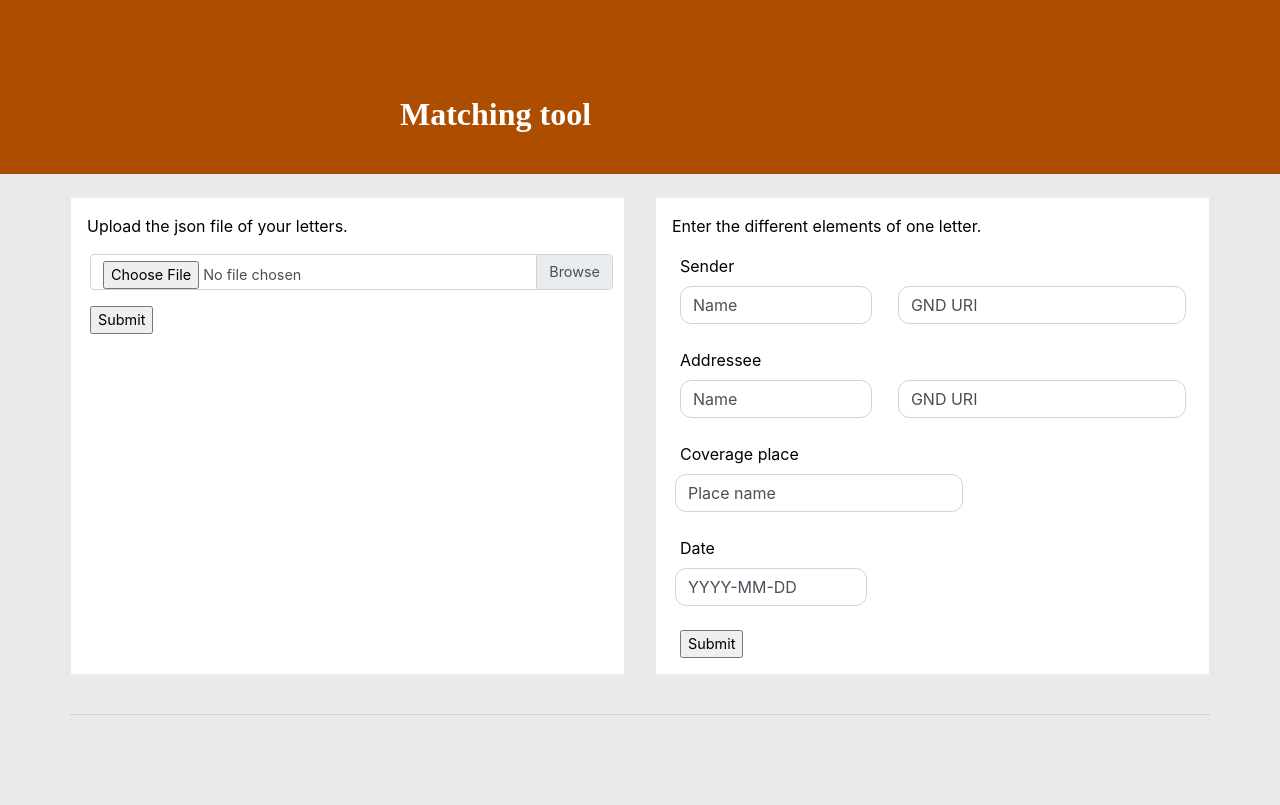
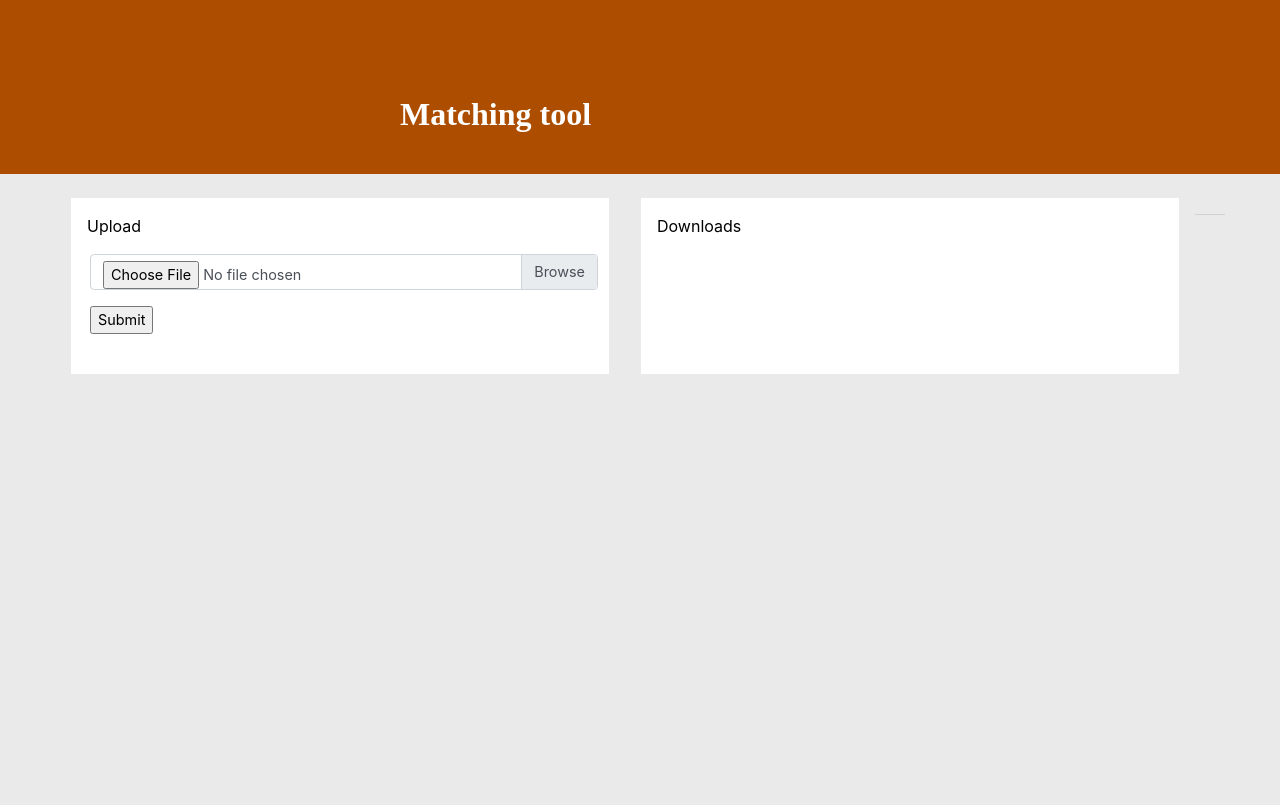
Before and after one commit to axellelecroq/cS-matchingtool, a Flask app: page /matching in a window 1280 px wide. Shown: the part 43-848 px from the top of the page. After the commit the page ends 417 px from the top, so only its background shows below. Run offline with Flask 2, Linux system fonts and the light colour scheme; some libraries are stand-ins or nearby versions; some web fonts are replaced.

Commit message:
Move download in handle_matching route

```diff
--- a/app/routes/generic.py
+++ b/app/routes/generic.py
@@ -12,19 +12,15 @@ def home():
 
 @app.route("/matching", methods=["GET", "POST"])
 def handle_matching():
-    if request.method.lower() == "post":
+    if request.method.lower() == "post" and 'upload' in request.form:
         if request.files["records"]:
             file = request.files["records"]
-            file.filename = "csdata.xml"
             upload_file(file)
-            matching("app/data/csdata.xml")
-            return redirect('/download')
+            matching("app/data/{filename}".format(filename=file.filename))
+            return render_template("pages/matchingtool.html", download= True)
 
-    return render_template("pages/matchingtool.html")
+    elif request.method.lower() == "post" and 'download' in request.form:
+        print('ok')
+        return send_file("app/data/output.xml", as_attachment=True, attachment_filename="matchs.xml")
 
-
-@app.route("/download", methods=["GET", "POST"])
-def save_file():
-    if request.method.lower() == "post":
-        return send_file("app/data/output.xml", as_attachment=True, attachment_filename="matchs.xml")
-    return render_template("pages/download.html")
+    return render_template("pages/matchingtool.html", download= False)
--- a/app/templates/pages/matchingtool.html
+++ b/app/templates/pages/matchingtool.html
@@ -7,44 +7,31 @@
 <div class="container contentBottom" id="home">
     <div class='row'>
     <div class='col box'>
-    <p>Upload the json file of your letters.</p>
+    <p>Upload</p>
     <form class="form" enctype="multipart/form-data" action="" method="POST" style='margin-left: 0.5em;'>
         <div class='form-row'>
               <span class="custom-file">
                   <input type="file" name="records" class="custom-file-label">
               </span>
               <span>
-                  <input type="submit" value="Submit" style='margin-top: 1em;'>
+                  <input type="submit" value="Submit" name='upload' style='margin-top: 1em;'>
                 </span>
         </div>
     </form>
 </div>
+
     <div class='col box'>
-    <p>Enter the different elements of one letter.</p>
-        <form class="form" enctype="multipart/form-data" action=""  style='margin-left: 0.5em;'> <!--method="POST"-->
 
-        <label >Sender</label>
-        <div class='form-row'>
-            <div class='col-5'>
-        <input type="text" id="senderName" name="senderNname" value="Name" class="formInput"></div>
-        <div class='col'>
-        <input type="text" id="senderURI" name="senderNname" value="GND URI" class="form-control"></div>
-    </div>
-        <label >Addressee</label>
-        <div class='form-row'>
-            <div class='col-5'>
-        <input type="text" id="addresseeName" name="addresseeName" value="Name" class="formInput"></div>
-        <div class='col'>
-        <input type="text" id="addresseeURI" name="addresseeURI" value="GND URI" class="form-control"></div>
-    </div>
-        <label >Coverage place</label><br>
-        <div class='form-row'>
-        <input type="text" id="coveragePlace" name="coveragePlace" value="Place name" class="form-control"></div>
-        <label >Date</label>
-        <div class='form-row'>
-        <input type="text" id="date" name="date" value="YYYY-MM-DD" class="formInput"></div>
-        <input type="submit" value="Submit">
+    <p>Downloads</p>
+    {% if download == True %}
+        <form class="form" enctype="multipart/form-data" action="" method="POST" style='margin-left: 0.5em;'>
+
+        <input type="submit" value="Submit" name='download'>
     </form>
+    {% else %}
+    <div class='col'>
+        {% endif %}
 </div>
+
 </div>
 <br> {% endblock content %}
```
Also changed, not shown: app/templates/pages/download.html (deleted, +0 -16 lines).
